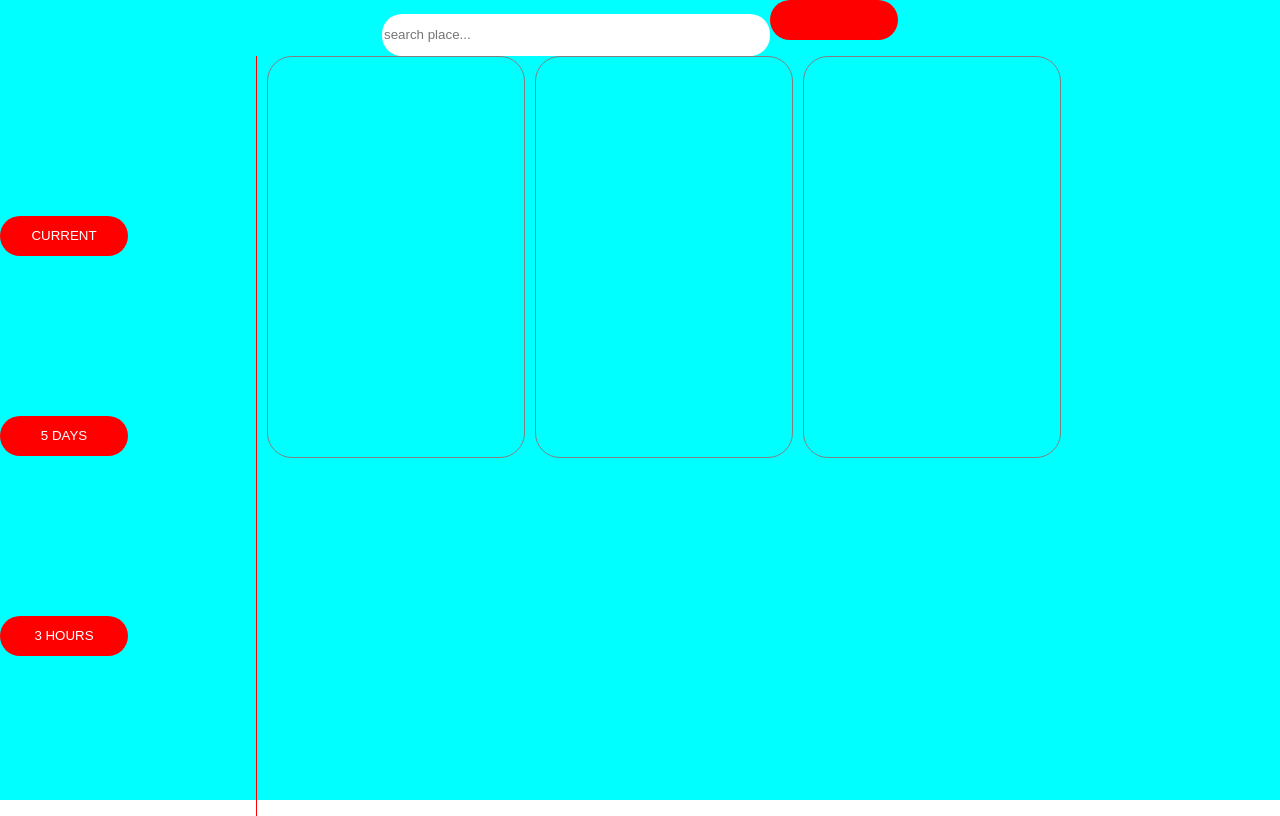
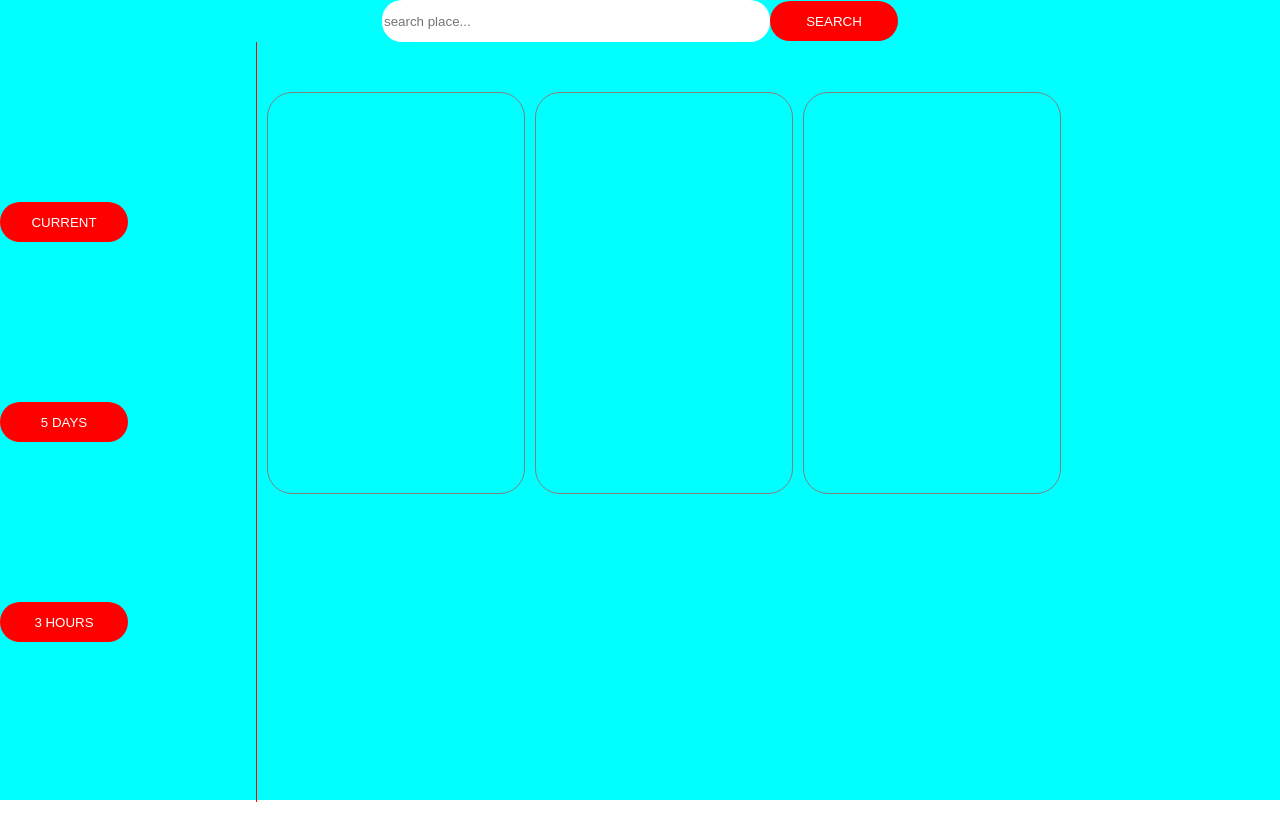
Before and after one commit to GogiKalinin/GogiKalinin, a React (Create React App) app: page / in a window 1280 px wide. Built offline with nearby package versions, Linux system fonts and the light colour scheme.

Commit message:
small structure fix

```diff
--- a/src/Components/organisms/SearchBlock/index.jsx
+++ b/src/Components/organisms/SearchBlock/index.jsx
@@ -6,7 +6,7 @@ import "./index.css";
 export const SearchBlock = () => {
   return( <div className="SearchBlock">
     <DigitalInput />
-    <DigitalButton />
+    <DigitalButton title='search'/>
   </div>
   )
 };
--- a/src/Components/organisms/WeatherList/index.css
+++ b/src/Components/organisms/WeatherList/index.css
@@ -1,4 +1,4 @@
 .WeatherList {
     display: flex;
-
+    padding-top: 50px;
 }
```
